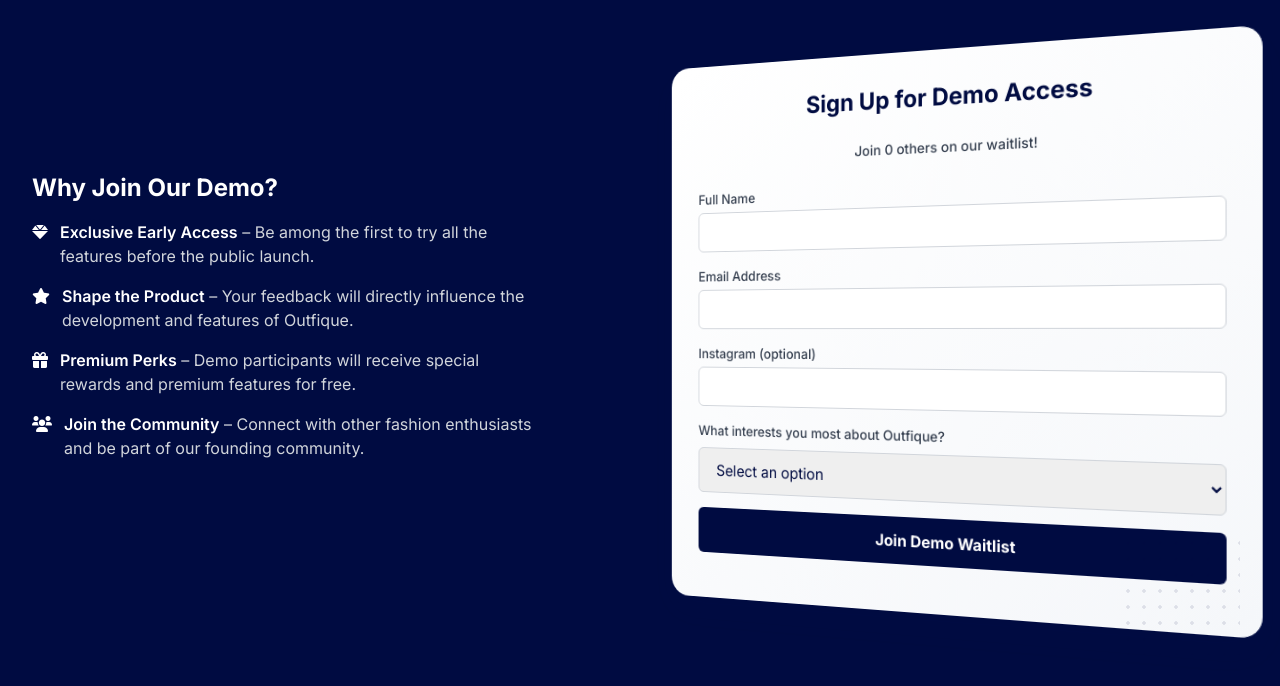
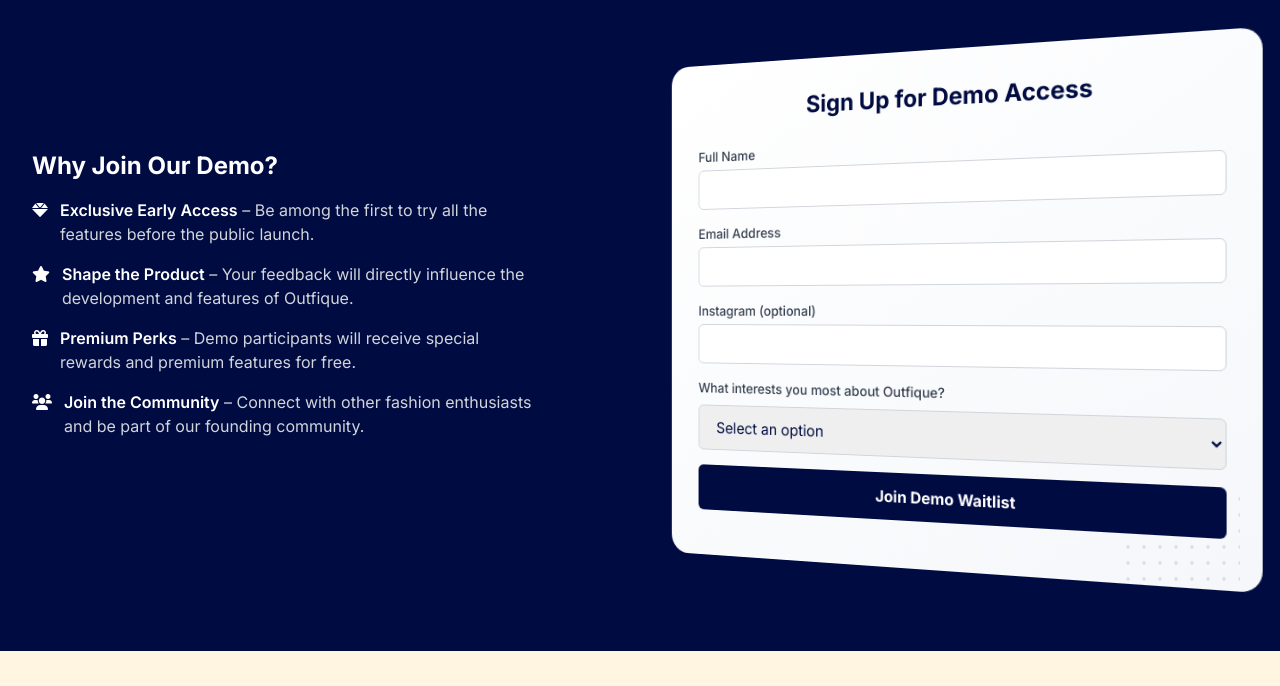
Before and after one commit to sudemut/outfiqueLandingPage, a plain HTML site: page index.html in a window 1280 px wide. Shown: the part 6040-6726 px from the top of the page. Drawn offline with nearby package versions, Linux system fonts and the light colour scheme; no server answers.

```diff
--- a/index.html
+++ b/index.html
@@ -1299,12 +1299,8 @@
                 <div class="w-full lg:w-1/2">
                     <div class="demo-card bg-white text-navy p-8 rounded-xl">
                         <h3 class="text-2xl font-bold mb-6 text-center">Sign Up for Demo Access</h3>
-                        <!-- Waitlist counter display (optional) -->
-                        <div class="text-center mb-6">
-                            <p class="text-sm font-medium text-gray-700">
-                                Join <span id="waitlist-count">0</span> others on our waitlist!
-                            </p>
-                        </div>
+                        <!-- Waitlist counter display (optional), sonra buraya istersek ekleyelim. -->
+
 
                         <form id="demo-waitlist-form" class="space-y-4">
                             <div>
```
